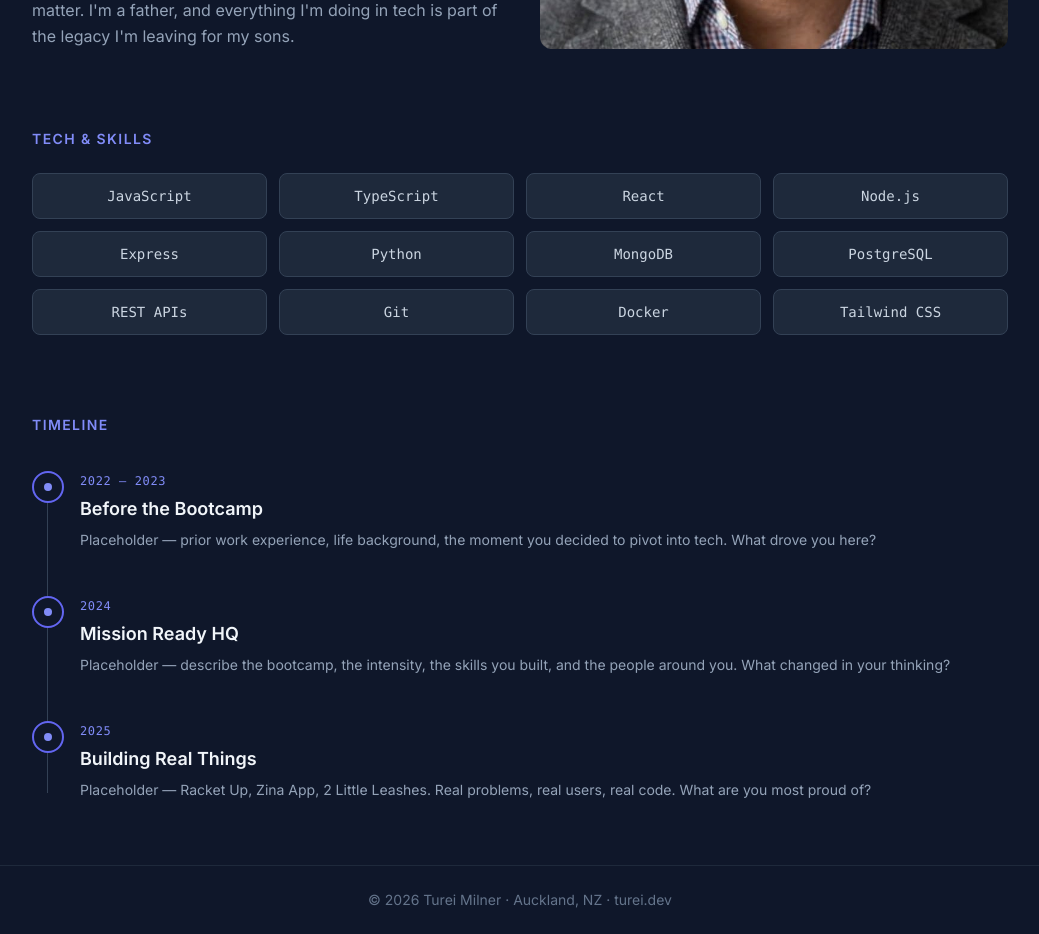
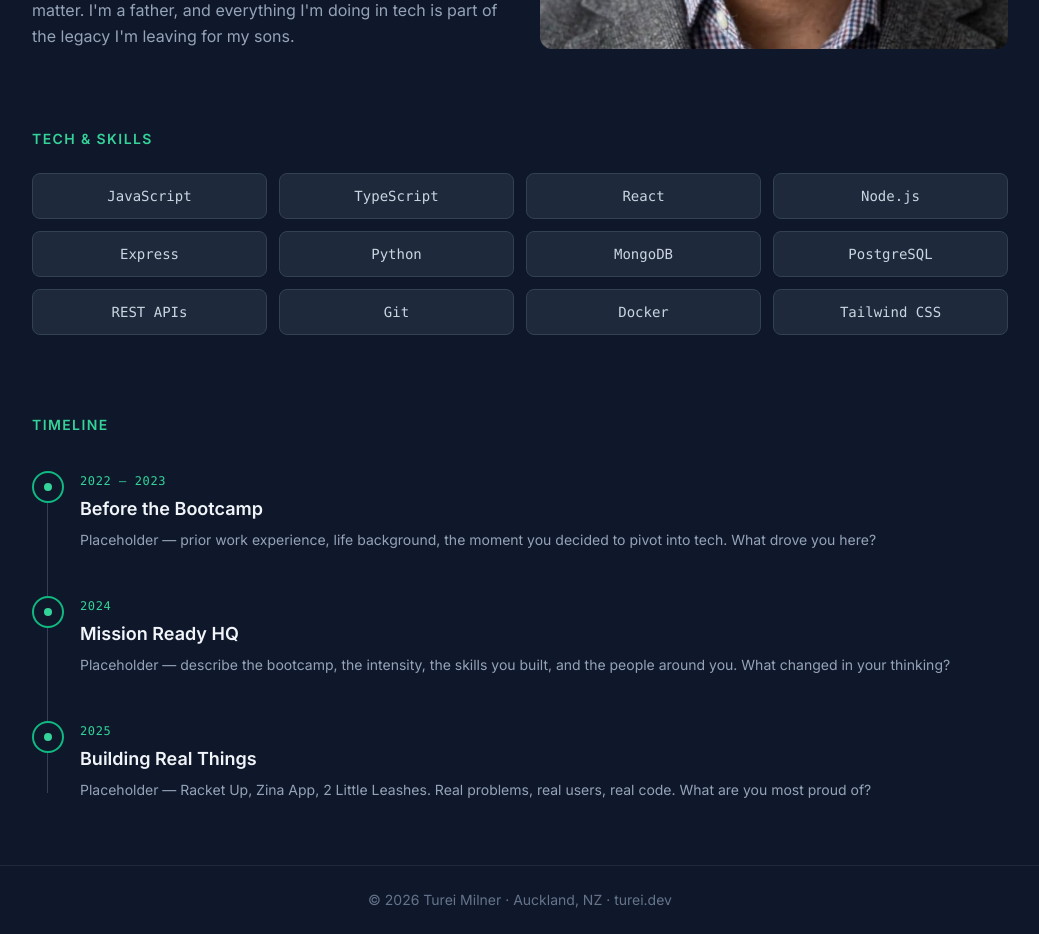
Before and after one commit to Turei-hub/portfolio, a React (Vite) app: page /about in a window 1280 px wide. Shown: the part 660-1594 px from the top of the page, without its empty margins (120-1159 px from the left). Built offline with nearby package versions, Linux system fonts and the light colour scheme.

Commit message:
update theme: emerald accents, dark teal background

```diff
--- a/src/components/Footer.jsx
+++ b/src/components/Footer.jsx
@@ -5,7 +5,7 @@ export default function Footer() {
         © {new Date().getFullYear()} Turei Milner &middot; Auckland, NZ &middot;{' '}
         <a
           href="https://turei.dev"
-          className="hover:text-indigo-400 transition-colors"
+          className="hover:text-emerald-400 transition-colors"
         >
           turei.dev
         </a>
--- a/src/components/Navbar.jsx
+++ b/src/components/Navbar.jsx
@@ -37,7 +37,7 @@ export default function Navbar() {
               className={({ isActive }) =>
                 `text-base font-medium transition-colors duration-150 ${
                   isActive
-                    ? 'text-indigo-400'
+                    ? 'text-emerald-400'
                     : 'text-slate-400 hover:text-slate-100'
                 }`
               }
@@ -77,7 +77,7 @@ export default function Navbar() {
               className={({ isActive }) =>
                 `text-base font-medium transition-colors ${
                   isActive
-                    ? 'text-indigo-400'
+                    ? 'text-emerald-400'
                     : 'text-slate-400 hover:text-slate-100'
                 }`
               }
--- a/src/index.css
+++ b/src/index.css
@@ -8,7 +8,8 @@
   }
 
   body {
-    @apply bg-slate-900 text-slate-100;
+    background-color: #0b1a17;
+    @apply text-slate-100;
   }
 
   * {
--- a/src/pages/About.jsx
+++ b/src/pages/About.jsx
@@ -54,14 +54,14 @@ export default function About() {
 
       {/* Skills grid */}
       <div className="mb-20">
-        <h2 className="text-indigo-400 text-sm font-semibold uppercase tracking-widest mb-6">
+        <h2 className="text-emerald-400 text-sm font-semibold uppercase tracking-widest mb-6">
           Tech &amp; Skills
         </h2>
         <div className="grid grid-cols-2 sm:grid-cols-3 md:grid-cols-4 gap-3">
           {skills.map(skill => (
             <div
               key={skill}
-              className="bg-slate-800 border border-slate-700 rounded-lg px-4 py-3 text-center text-sm font-mono text-slate-300 hover:border-indigo-500/50 transition-colors"
+              className="bg-slate-800 border border-slate-700 rounded-lg px-4 py-3 text-center text-sm font-mono text-slate-300 hover:border-emerald-500/50 transition-colors"
             >
               {skill}
             </div>
@@ -71,7 +71,7 @@ export default function About() {
 
       {/* Timeline */}
       <div>
-        <h2 className="text-indigo-400 text-sm font-semibold uppercase tracking-widest mb-8">
+        <h2 className="text-emerald-400 text-sm font-semibold uppercase tracking-widest mb-8">
           Timeline
         </h2>
         <div className="relative">
@@ -82,11 +82,11 @@ export default function About() {
             {timeline.map((item, i) => (
               <div key={i} className="sm:pl-12 relative">
                 {/* Dot */}
-                <div className="hidden sm:flex absolute left-0 top-1 w-8 h-8 rounded-full bg-slate-900 border-2 border-indigo-500 items-center justify-center">
-                  <div className="w-2 h-2 rounded-full bg-indigo-400" />
+                <div className="hidden sm:flex absolute left-0 top-1 w-8 h-8 rounded-full bg-slate-900 border-2 border-emerald-500 items-center justify-center">
+                  <div className="w-2 h-2 rounded-full bg-emerald-400" />
                 </div>
 
-                <span className="text-xs font-mono text-indigo-400 uppercase tracking-wider">
+                <span className="text-xs font-mono text-emerald-400 uppercase tracking-wider">
                   {item.period}
                 </span>
                 <h3 className="text-lg font-semibold text-slate-100 mt-1 mb-1.5">
--- a/src/pages/Contact.jsx
+++ b/src/pages/Contact.jsx
@@ -21,7 +21,7 @@ function LinkedInIcon() {
 }
 
 const inputClass =
-  'w-full px-4 py-3 bg-slate-800 border border-slate-700 rounded-lg text-slate-100 placeholder-slate-500 focus:outline-none focus:border-indigo-500 transition-colors duration-150'
+  'w-full px-4 py-3 bg-slate-800 border border-slate-700 rounded-lg text-slate-100 placeholder-slate-500 focus:outline-none focus:border-emerald-500 transition-colors duration-150'
 
 export default function Contact() {
   const [form, setForm] = useState({ name: '', email: '', message: '' })
@@ -56,7 +56,7 @@ export default function Contact() {
           <p className="text-slate-400 text-sm">I'll get back to you as soon as I can.</p>
           <button
             onClick={() => { setSubmitted(false); setForm({ name: '', email: '', message: '' }) }}
-            className="mt-6 text-indigo-400 text-sm hover:text-indigo-300 transition-colors"
+            className="mt-6 text-emerald-400 text-sm hover:text-emerald-300 transition-colors"
           >
             Send another message
           </button>
@@ -113,7 +113,7 @@ export default function Contact() {
 
           <button
             type="submit"
-            className="w-full py-3 bg-indigo-600 hover:bg-indigo-500 text-white font-semibold rounded-lg transition-colors duration-150"
+            className="w-full py-3 bg-emerald-600 hover:bg-emerald-500 text-white font-semibold rounded-lg transition-colors duration-150"
           >
             Send Message
           </button>
--- a/src/pages/Home.jsx
+++ b/src/pages/Home.jsx
@@ -15,13 +15,13 @@ export default function Home() {
       <div className="relative z-10 max-w-3xl w-full mx-auto">
 
         {/* Location tag */}
-        <p className="text-indigo-400 text-xs font-semibold tracking-widest uppercase mb-6">
+        <p className="text-emerald-400 text-xs font-semibold tracking-widest uppercase mb-6">
           Auckland, New Zealand
         </p>
 
         {/* Name */}
         <h1 className="text-5xl sm:text-7xl font-extrabold mb-4 leading-tight">
-          <span className="bg-gradient-to-r from-indigo-400 via-purple-400 to-cyan-400 bg-clip-text text-transparent">
+          <span className="bg-gradient-to-r from-emerald-400 via-purple-400 to-cyan-400 bg-clip-text text-transparent">
             Turei Milner
           </span>
         </h1>
@@ -40,13 +40,13 @@ export default function Home() {
         <div className="flex flex-col sm:flex-row gap-4 justify-center mb-16">
           <Link
             to="/projects"
-            className="px-8 py-3 bg-indigo-600 hover:bg-indigo-500 text-white font-semibold rounded-lg transition-colors duration-150"
+            className="px-8 py-3 bg-emerald-600 hover:bg-emerald-500 text-white font-semibold rounded-lg transition-colors duration-150"
           >
             View Work
           </Link>
           <Link
             to="/contact"
-            className="px-8 py-3 border border-slate-600 hover:border-indigo-400 text-slate-300 hover:text-indigo-400 font-semibold rounded-lg transition-colors duration-150"
+            className="px-8 py-3 border border-slate-600 hover:border-emerald-400 text-slate-300 hover:text-emerald-400 font-semibold rounded-lg transition-colors duration-150"
           >
             Contact
           </Link>
--- a/src/pages/LearningOutcomes.jsx
+++ b/src/pages/LearningOutcomes.jsx
@@ -44,7 +44,7 @@ const outcomes = [
 ]
 
 const projectBadgeStyle = {
-  'Racket Up': 'border-indigo-700 bg-indigo-900/40 text-indigo-300',
+  'Racket Up': 'border-emerald-700 bg-emerald-900/40 text-emerald-300',
   'Zina App': 'border-emerald-700 bg-emerald-900/40 text-emerald-300',
   '2 Little Leashes': 'border-amber-700 bg-amber-900/40 text-amber-300',
 }
@@ -52,7 +52,7 @@ const projectBadgeStyle = {
 function AccordionItem({ lo, isOpen, onToggle }) {
   return (
     <div className={`border rounded-xl overflow-hidden transition-colors duration-150 ${
-      isOpen ? 'border-indigo-500/50' : 'border-slate-700'
+      isOpen ? 'border-emerald-500/50' : 'border-slate-700'
     }`}>
       {/* Header button */}
       <button
@@ -60,7 +60,7 @@ function AccordionItem({ lo, isOpen, onToggle }) {
         className="w-full flex items-start sm:items-center justify-between gap-4 px-6 py-5 text-left bg-slate-800 hover:bg-slate-700/50 transition-colors duration-150"
       >
         <div className="flex items-start sm:items-center gap-4">
-          <span className="text-indigo-400 font-mono font-bold text-sm shrink-0 mt-0.5 sm:mt-0">
+          <span className="text-emerald-400 font-mono font-bold text-sm shrink-0 mt-0.5 sm:mt-0">
             {lo.id}
           </span>
           <div>
```
Also changed, not shown: src/pages/Projects.jsx (+5 -5 lines).
